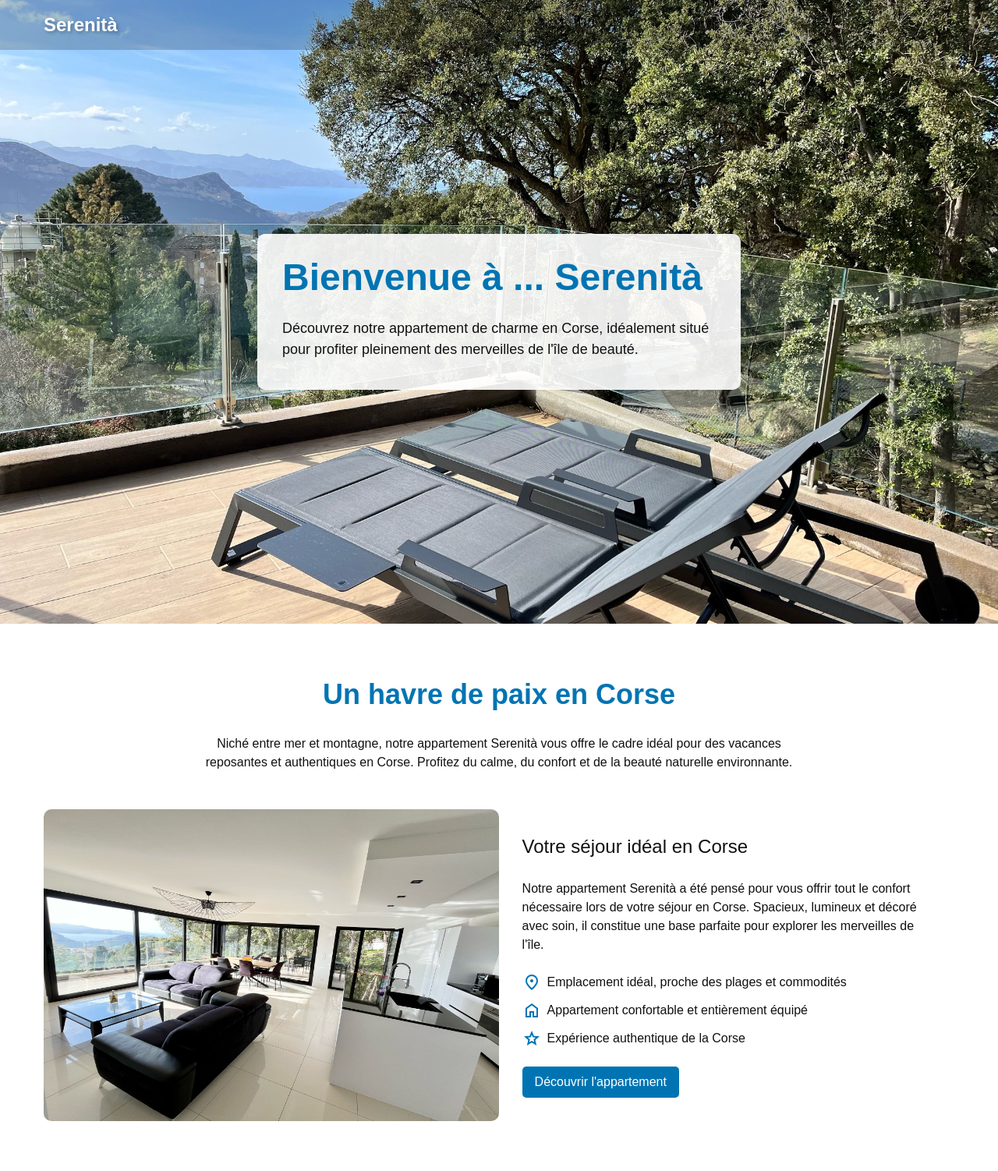
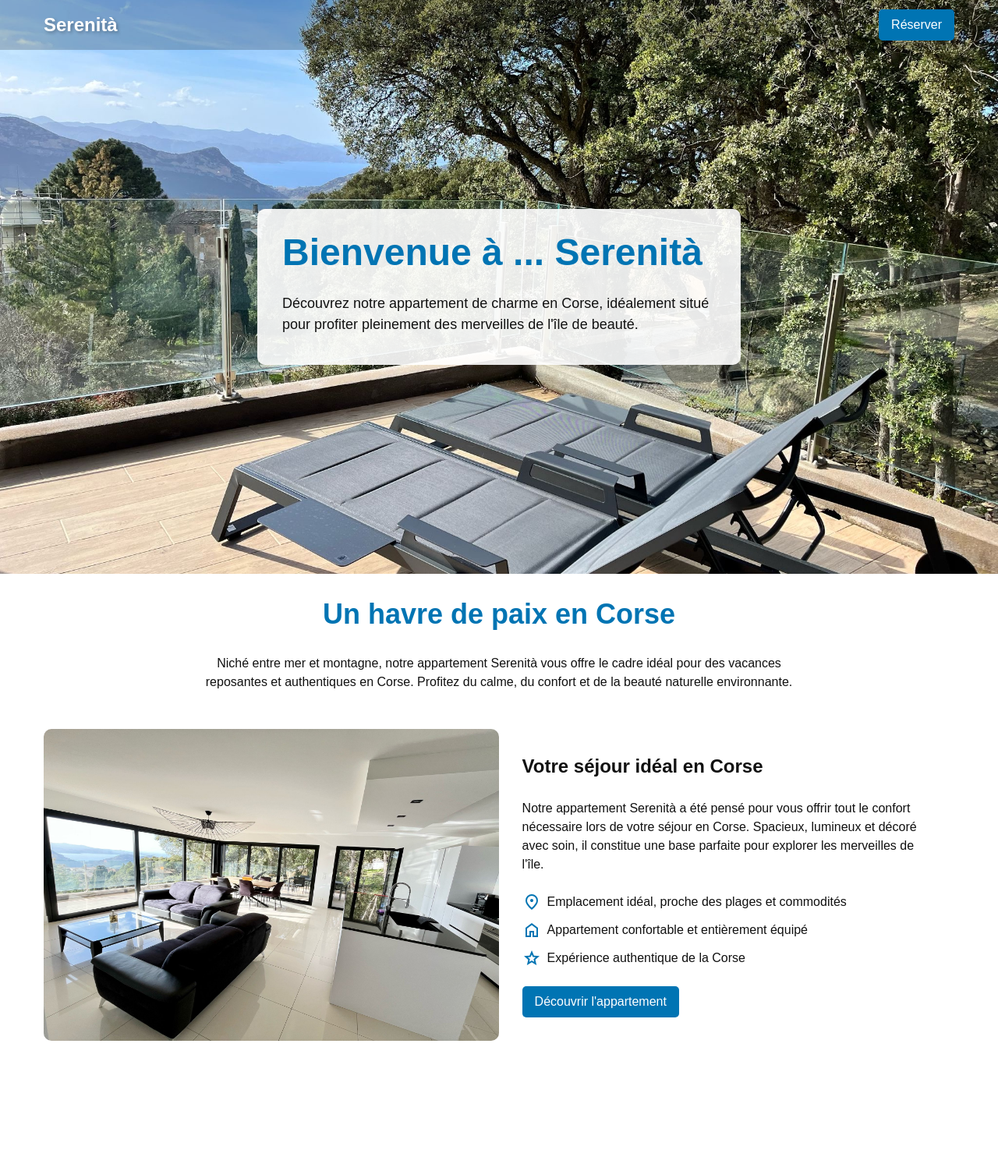
Before and after one commit to Thomasbsgr/corse, a Django app: page / in a window 1280 px wide. Shown: the whole page at 78% size. After the commit the page ends 1335 px from the top, so only its background shows below. Run offline with Django 5.2, Linux system fonts and the light colour scheme; some web fonts are replaced.

Commit message:
ajout d'un boutton reserver dans le header + ptte modif

```diff
--- a/main/static/main/style.css
+++ b/main/static/main/style.css
@@ -179,7 +179,7 @@
   font-style: italic;
 }
 .hero {
-  height: 100vh;
+  height: 92vh;
   background: url("assets/terasse3.jpg");
   background-size: cover;
   background-position: center;
@@ -187,6 +187,7 @@
   position: relative;
 }
 .hero .header {
+  position: fixed;
   height: 64px;
   background-color: rgba(0, 0, 0, 0.2);
   justify-items: center;
@@ -211,6 +212,17 @@
 }
 .hero .header .header__container .logo a:hover {
   font-size: 27px;
+}
+.hero .header .header__container .header__container--book {
+  padding: 8px 16px;
+  text-decoration: none;
+  color: white;
+  background: #0074B3;
+  border-radius: 5px;
+  transition: background-color 0.2s ease-in-out;
+}
+.hero .header .header__container .header__container--book:hover {
+  background: rgba(0, 116, 179, 0.8);
 }
 .hero .hero__alltext {
   background-color: rgba(255, 255, 255, 0.9019607843);
@@ -246,7 +258,7 @@
 }
 
 .feature_section {
-  padding: 64px 0;
+  padding: 25px 0 64px;
 }
 .feature_section .feature_section__container {
   max-width: 1200px;
@@ -277,6 +289,7 @@
 }
 .feature_section .feature_section__container .feature_section__media_text {
   display: flex;
+  align-items: center;
 }
 .feature_section .feature_section__container .feature_section__media_text img {
   width: 592px;
@@ -285,11 +298,11 @@
 }
 .feature_section .feature_section__container .feature_section__media_text .feature_section__media_text__text {
   width: 592px;
-  padding: 30px 30px;
+  padding: 0 30px;
 }
 .feature_section .feature_section__container .feature_section__media_text .feature_section__media_text__text h3 {
   font-size: 24px;
-  font-weight: 400;
+  font-weight: 600;
 }
 .feature_section .feature_section__container .feature_section__media_text .feature_section__media_text__text .feature_section__media_text__text--p {
   font-family: Raleway, sans-serif;
--- a/main/templates/main/index.html
+++ b/main/templates/main/index.html
@@ -16,16 +16,14 @@
                 <h1 class="logo">
                     <a href="#">Serenità</a>
                 </h1>
+
+                <a class="header__container--book" href="#">Réserver</a>
             </div>
         </header>
         <div class="hero__alltext">
             <h2>Bienvenue à ... Serenità</h2>
             <p>Découvrez notre appartement de charme en Corse, idéalement situé pour profiter pleinement des
                 merveilles de l'île de beauté.</p>
-            <!-- <div class="hero__button">
-                <a href="#" class="hero__button--primary">Informations</a>
-                <a href="#" class="hero__button--secondary">Voir les photos</a>
-            </div> -->
         </div>
     </section>
     <section class="feature_section">
--- a/sass/_feature_section.scss
+++ b/sass/_feature_section.scss
@@ -1,7 +1,7 @@
 @use 'var';
 
 .feature_section {
-    padding: 64px 0;
+    padding: 25px 0 64px;
 
     .feature_section__container {
         max-width: 1200px;
@@ -35,6 +35,7 @@
 
         .feature_section__media_text {
             display: flex;
+            align-items: center;
 
             img {
                 width: 592px;
@@ -44,11 +45,11 @@
 
             .feature_section__media_text__text {
                 width: 592px;
-                padding: 30px 30px;
+                padding: 0 30px;
 
                 h3 {
                     font-size: 24px;
-                    font-weight: 400;
+                    font-weight: 600;
                 }
 
                 .feature_section__media_text__text--p {
--- a/sass/_hero.scss
+++ b/sass/_hero.scss
@@ -1,7 +1,7 @@
 @use 'var';
 
 .hero {
-    height: 100vh;
+    height: 92vh;
     background: url(var.$bg_hero);
     background-size: cover;
     background-position: center;
@@ -9,6 +9,7 @@
     position: relative;
 
     .header {
+        position: fixed;
         height: var.$header_height;
         background-color: rgba(0, 0, 0, 0.2);
         justify-items: center;
@@ -36,6 +37,19 @@
                 a:hover {
                     font-size: 27px;
                 }
+            }
+
+            .header__container--book {
+                padding: 8px 16px;
+                text-decoration: none;
+                color: white;
+                background: var.$blue;
+                border-radius: 5px;
+                transition: background-color 0.2s ease-in-out;
+            }
+
+            .header__container--book:hover {
+                background: rgba(0, 116, 179, 0.8);
             }
         }
     }
@@ -74,45 +88,5 @@
             font-size: 18px;
             margin-bottom: 24px;
         }
-
-        // .hero__button {
-        //     height: 44px;
-        //     width: 608px;
-        //     display: flex;
-        //     align-items: center;
-        //     gap: 20px;
-
-        //     a {
-        //         padding: 12px 24px;
-        //         text-decoration: none;
-        //         font-family: Raleway, sans-serif;
-        //         font-weight: 600;
-        //         font-size: 14px;
-        //         border-radius: 10px;
-        //     }
-
-        //     .hero__button--primary {
-        //         color: white;
-        //         background-color: var.$blue;
-        //         transition: background 0.2s ease-in-out;
-        //     }
-
-        //     .hero__button--secondary {
-        //         color: var.$blue;
-        //         background-color: white;
-        //         border: solid 1px var.$blue;
-        //         transition: background 0.2s ease-in-out, color 0.3s ease-in-out;
-        //     }
-
-        //     .hero__button--primary:hover {
-        //         background: rgba(0, 116, 179, 0.8);
-        //     }
-
-        //     .hero__button--secondary:hover {
-        //         color: black;
-        //         background: linear-gradient(rgba(0, 116, 179, 0.05), rgba(0, 116, 179, 0.05));
-        //         border: solid 1px var.$blue;
-        //     }
-        // }
     }
 }
```
